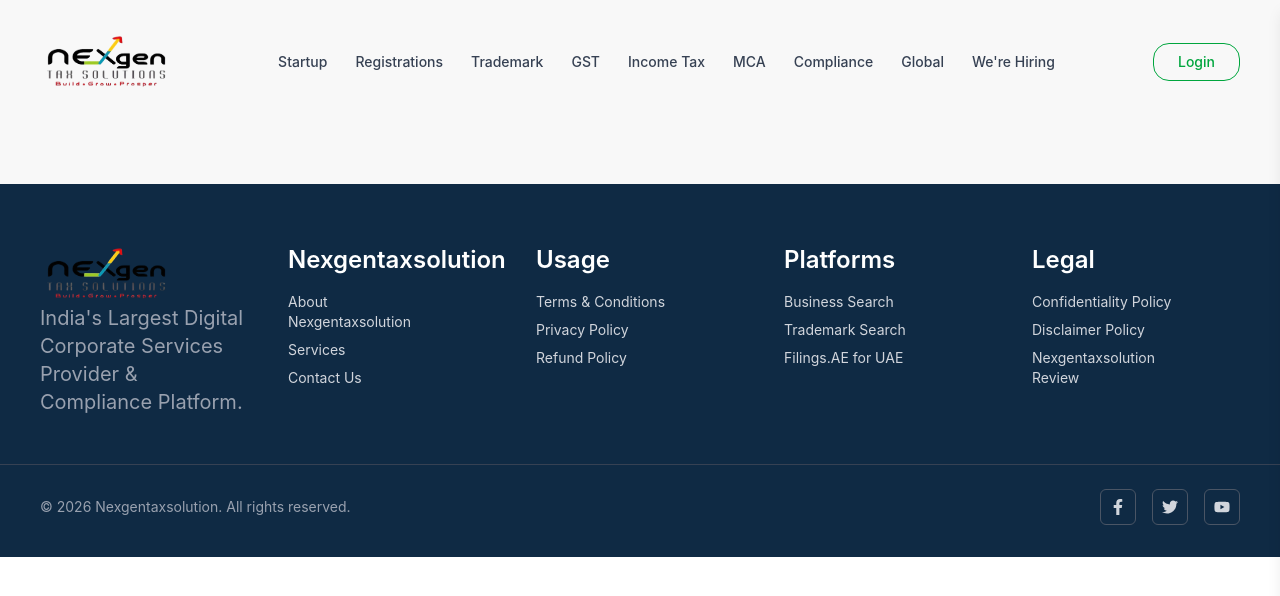
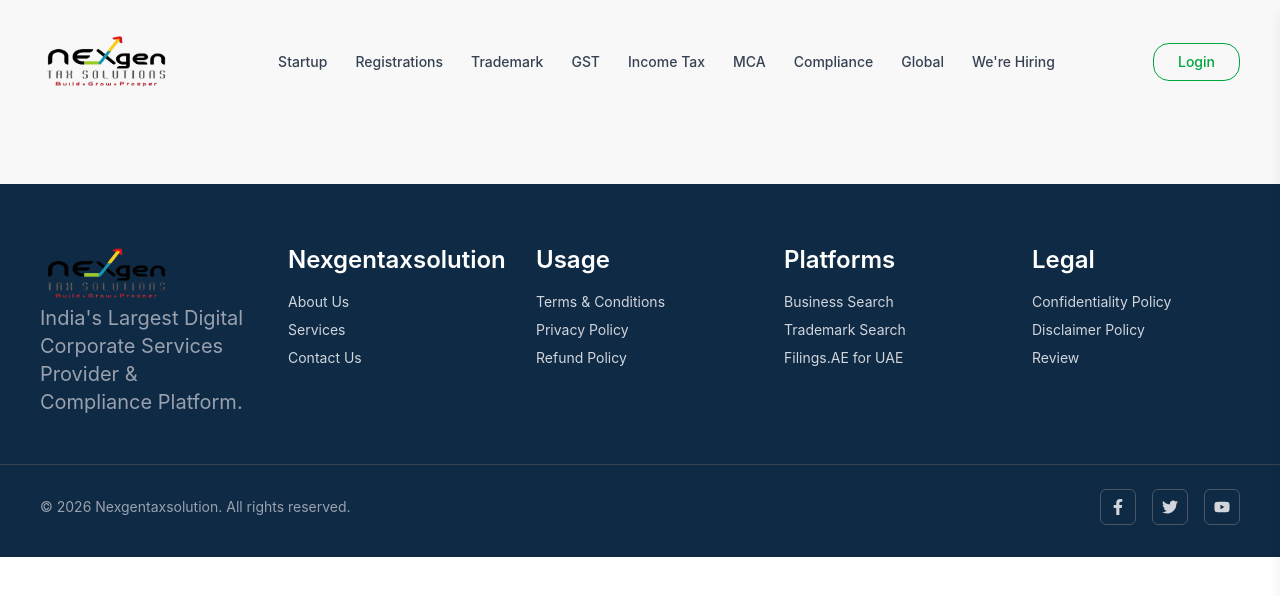
Before and after one commit to kaushal9001/nexgen-glovomega, a React (Vite) app: page /review in a window 1280 px wide. Shown: the top 596 px of the page. Built offline with nearby package versions, Linux system fonts and the light colour scheme.

Commit message:
footer update

```diff
--- a/src/Component/Footer.jsx
+++ b/src/Component/Footer.jsx
@@ -7,7 +7,7 @@
     {
       title: "Nexgentaxsolution",
       links: [
-        { name: "About Nexgentaxsolution", path: "/about-us" },
+        { name: "About Us", path: "/about-us" },
         { name: "Services", path: "/services" },
         { name: "Contact Us", path: "contact-us" },
       ],
@@ -34,7 +34,7 @@
       links: [
         { name: "Confidentiality Policy", path: "/confidentiality" },
         { name: "Disclaimer Policy", path: "/disclaimer" },
-        { name: "Nexgentaxsolution Review", path: "/review" },
+        { name: "Review", path: "/review" },
       ],
     },
   ];
```
